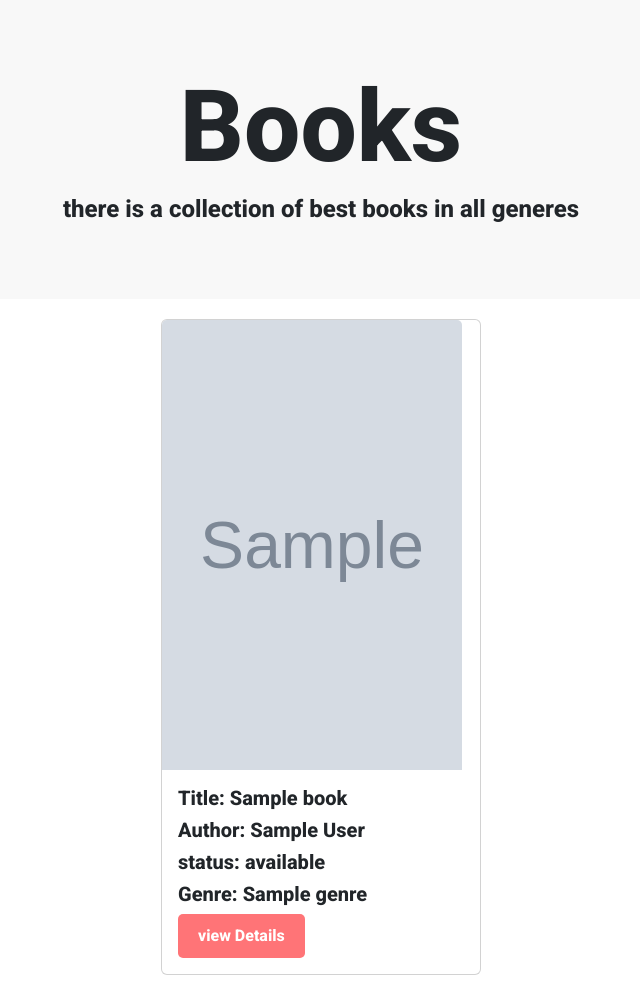
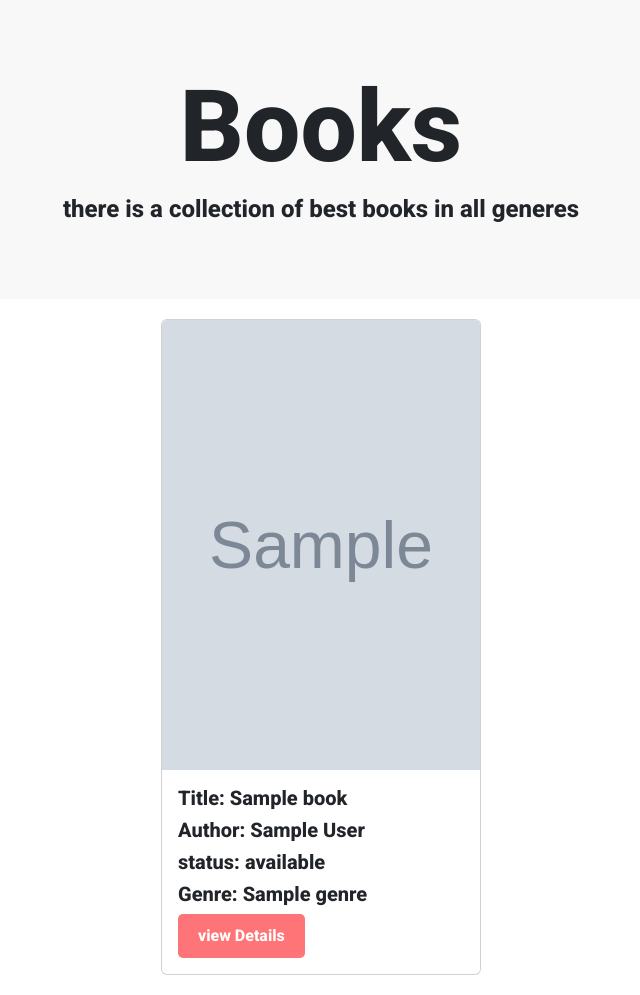
Before and after one commit to seifbasel/Library-Management-System-Website, a Django app: page /books/ in a window 1280 px wide. Shown: the part 63-1058 px from the top of the page, without its empty margins (319-959 px from the left). Run offline with Django 4.2, Linux system fonts and the light colour scheme; tables that the repository leaves empty hold one stand-in row (values such as "Sample post"); grey boxes marked "Sample" are stand-in pictures; some libraries are stand-ins or nearby versions; some web fonts are replaced.

Commit message:
edit the width of image of book to 100%

```diff
--- a/LMS/books/templates/books/index.html
+++ b/LMS/books/templates/books/index.html
@@ -12,7 +12,7 @@
       class="card-img-top"
       src="{{book.get_image_url}}"
       alt="Card image cap"
-      style="height: 450px ;width:300px;"
+      style="height: 450px ;width:100%;"
     />
     <div class="card-body">
       <h5 class="card-title">Title: {{book.title}}</h5>
```
